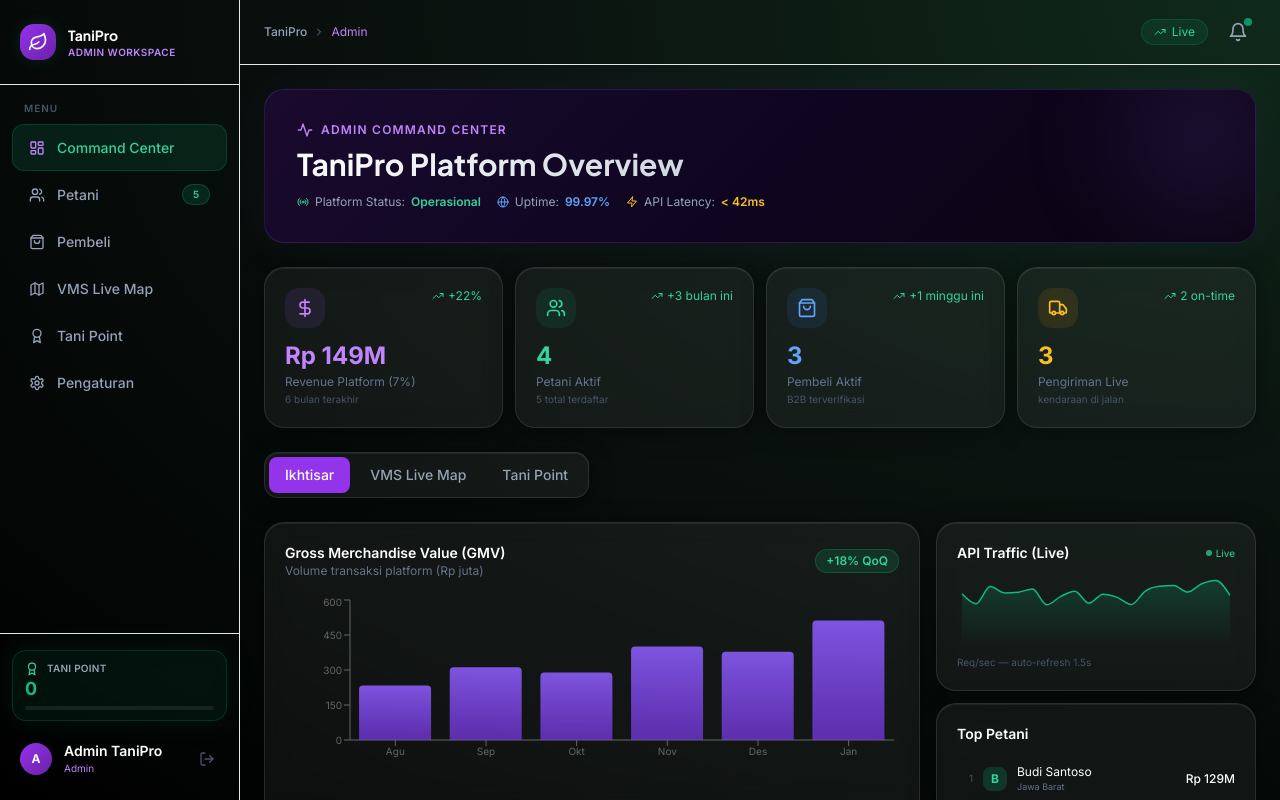
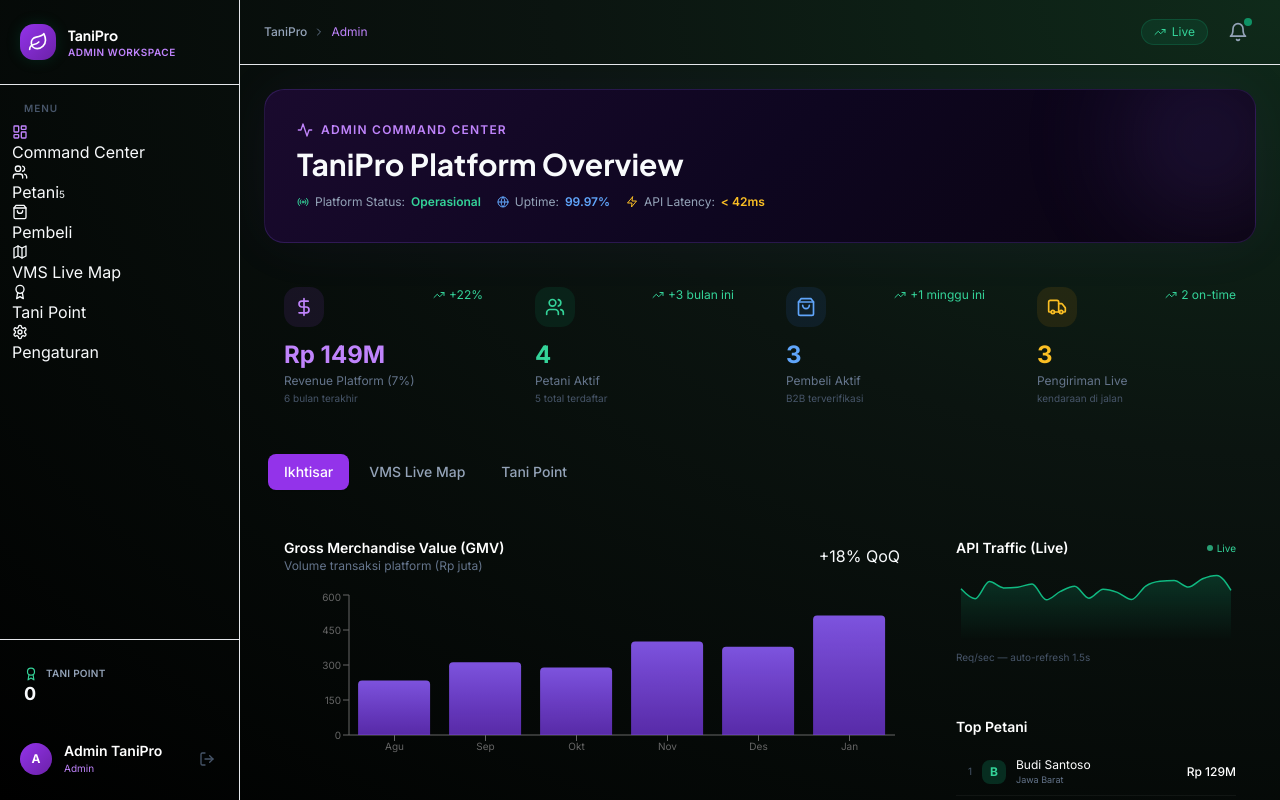
Before and after one commit to rahmandhina733-oss/tani-pro, a Next.js app: page /admin in a window 1280 px wide. Built offline with nearby package versions, Linux system fonts and the light colour scheme.

Commit message:
Force Tailwind CSS update

```diff
--- a/src/app/globals.css
+++ b/src/app/globals.css
@@ -1,423 +1,9 @@
 @tailwind base;
 @tailwind components;
 @tailwind utilities;
-@import url("https://fonts.googleapis.com/css2?family=Inter:wght@300;400;500;600;700;800;900&family=Plus+Jakarta+Sans:wght@400;500;600;700;800&display=swap");
 
-*,
-*::before,
-*::after {
-  box-sizing: border-box;
-  margin: 0;
-  padding: 0;
-}
-
-html {
-  scroll-behavior: smooth;
-  -webkit-font-smoothing: antialiased;
-}
-
-body {
-  font-family: 'Inter', 'Plus Jakarta Sans', system-ui, sans-serif;
-  background: radial-gradient(ellipse at top right, #0f2a1a 0%, #0B1410 40%, #000000 100%);
-  background-attachment: fixed;
-  color: #f8fafc;
-  min-height: 100vh;
-  overflow-x: hidden;
-}
-
-::-webkit-scrollbar {
-  width: 6px;
-  height: 6px;
-}
-
-::-webkit-scrollbar-track {
-  background: rgba(255, 255, 255, 0.02);
-}
-
-::-webkit-scrollbar-thumb {
-  background: rgba(16, 185, 129, 0.30);
-  border-radius: 3px;
-}
-
-::-webkit-scrollbar-thumb:hover {
-  background: rgba(16, 185, 129, 0.50);
-}
-
-::selection {
-  background: rgba(16, 185, 129, 0.30);
-  color: #fff;
-}
-
-@layer components {
-  .app-bg {
-    background: radial-gradient(ellipse at top right, #0f2a1a 0%, #0B1410 40%, #000000 100%);
-    min-height: 100vh;
-  }
-
-  .glass {
-    background: rgba(255, 255, 255, 0.05);
-    backdrop-filter: blur(12px);
-    -webkit-backdrop-filter: blur(12px);
-    border: 1px solid rgba(255, 255, 255, 0.10);
-    box-shadow: 0 4px 24px rgba(0, 0, 0, 0.4), inset 0 1px 0 rgba(255, 255, 255, 0.07);
-  }
-
-  .glass-hover {
-    transition: all 0.25s ease;
-  }
-
-  .glass-hover:hover {
-    background: rgba(255, 255, 255, 0.08);
-    border-color: rgba(16, 185, 129, 0.25);
-    box-shadow: 0 8px 40px rgba(0, 0, 0, 0.5), 0 0 30px rgba(16, 185, 129, 0.12);
-    transform: translateY(-1px);
-  }
-
-  .glass-emerald {
-    background: rgba(16, 185, 129, 0.08);
-    backdrop-filter: blur(12px);
-    border: 1px solid rgba(16, 185, 129, 0.20);
-    box-shadow: 0 0 30px rgba(16, 185, 129, 0.10);
-  }
-
-  .text-gradient-emerald {
-    background: linear-gradient(90deg, #10b981 0%, #34d399 50%, #6ee7b7 100%);
-    -webkit-background-clip: text;
-    -webkit-text-fill-color: transparent;
-    background-clip: text;
-  }
-
-  .text-gradient-white {
-    background: linear-gradient(135deg, #ffffff 0%, #94a3b8 100%);
-    -webkit-background-clip: text;
-    -webkit-text-fill-color: transparent;
-    background-clip: text;
-  }
-
-  .text-gradient-hero {
-    background: linear-gradient(135deg, #ffffff 0%, #d1fae5 40%, #10b981 100%);
-    -webkit-background-clip: text;
-    -webkit-text-fill-color: transparent;
-    background-clip: text;
-  }
-
-  .btn-emerald {
-    display: inline-flex;
-    align-items: center;
-    justify-content: center;
-    gap: 0.5rem;
-    background: linear-gradient(135deg, #10b981 0%, #047857 100%);
-    box-shadow: 0 0 20px rgba(16, 185, 129, 0.30);
-    color: #fff;
-    font-weight: 600;
-    border-radius: 0.75rem;
-    padding: 0.625rem 1.5rem;
-    transition: all 0.25s ease;
-    border: none;
-    cursor: pointer;
-    text-decoration: none;
-  }
-
-  .btn-emerald:hover {
-    box-shadow: 0 0 35px rgba(16, 185, 129, 0.45);
-    transform: translateY(-1px);
-  }
-
-  .btn-emerald:active {
-    transform: translateY(0);
-  }
-
-  .btn-glass {
-    display: inline-flex;
-    align-items: center;
-    justify-content: center;
-    gap: 0.5rem;
-    background: rgba(255, 255, 255, 0.06);
-    border: 1px solid rgba(255, 255, 255, 0.12);
-    color: #fff;
-    font-weight: 500;
-    border-radius: 0.75rem;
-    padding: 0.625rem 1.5rem;
-    transition: all 0.2s ease;
-    cursor: pointer;
-  }
-
-  .btn-glass:hover {
-    background: rgba(255, 255, 255, 0.10);
-    border-color: rgba(255, 255, 255, 0.20);
-  }
-
-  .tani-input {
-    width: 100%;
-    border-radius: 0.75rem;
-    padding: 0.75rem 1rem;
-    font-size: 0.875rem;
-    color: #fff;
-    background: rgba(255, 255, 255, 0.05);
-    border: 1px solid rgba(255, 255, 255, 0.10);
-    backdrop-filter: blur(8px);
-    transition: all 0.2s;
-    outline: none;
-  }
-
-  .tani-input::placeholder {
-    color: #64748b;
-  }
-
-  .tani-input:focus {
-    border-color: rgba(16, 185, 129, 0.50);
-    box-shadow: 0 0 0 2px rgba(16, 185, 129, 0.20);
-  }
-
-  .nav-item {
-    display: flex;
-    align-items: center;
-    gap: 0.75rem;
-    padding: 0.75rem 1rem;
-    border-radius: 0.75rem;
-    font-size: 0.875rem;
-    font-weight: 500;
-    color: #94a3b8;
-    transition: all 0.2s ease;
-    cursor: pointer;
-    text-decoration: none;
-    border: 1px solid transparent;
-  }
-
-  .nav-item:hover {
-    color: #fff;
-    background: rgba(255, 255, 255, 0.06);
-  }
-
-  .nav-item.active {
-    color: #34d399;
-    background: rgba(16, 185, 129, 0.12);
-    border-color: rgba(16, 185, 129, 0.20);
-  }
-
-  .badge-emerald {
-    display: inline-flex;
-    align-items: center;
-    padding: 0.125rem 0.625rem;
-    border-radius: 9999px;
-    font-size: 0.75rem;
-    font-weight: 600;
-    background: rgba(16, 185, 129, 0.15);
-    color: #34d399;
-    border: 1px solid rgba(16, 185, 129, 0.25);
-  }
-
-  .badge-amber {
-    display: inline-flex;
-    align-items: center;
-    padding: 0.125rem 0.625rem;
-    border-radius: 9999px;
-    font-size: 0.75rem;
-    font-weight: 600;
-    background: rgba(245, 158, 11, 0.15);
-    color: #fbbf24;
-    border: 1px solid rgba(245, 158, 11, 0.25);
-  }
-
-  .badge-red {
-    display: inline-flex;
-    align-items: center;
-    padding: 0.125rem 0.625rem;
-    border-radius: 9999px;
-    font-size: 0.75rem;
-    font-weight: 600;
-    background: rgba(239, 68, 68, 0.15);
-    color: #f87171;
-    border: 1px solid rgba(239, 68, 68, 0.25);
-  }
-
-  .badge-blue {
-    display: inline-flex;
-    align-items: center;
-    padding: 0.125rem 0.625rem;
-    border-radius: 9999px;
-    font-size: 0.75rem;
-    font-weight: 600;
-    background: rgba(59, 130, 246, 0.15);
-    color: #60a5fa;
-    border: 1px solid rgba(59, 130, 246, 0.25);
-  }
-
-  .progress-bar {
-    height: 4px;
-    border-radius: 2px;
-    background: rgba(255, 255, 255, 0.08);
-    overflow: hidden;
-  }
-
-  .progress-fill {
-    height: 100%;
-    border-radius: 2px;
-    background: linear-gradient(90deg, #10b981, #34d399);
-    transition: width 1s ease-out;
-  }
-
-  .stat-glow {
-    box-shadow: 0 0 25px rgba(16, 185, 129, 0.12);
-    animation: pulse-glow 3s ease-in-out infinite;
-  }
-
-  .divider {
-    border-top: 1px solid rgba(255, 255, 255, 0.08);
-  }
-
-  .chat-bubble-user {
-    background: linear-gradient(135deg, #10b981 0%, #047857 100%);
-    border-radius: 1rem 1rem 0.25rem 1rem;
-    padding: 0.75rem 1rem;
-    color: #fff;
-    max-width: 80%;
-    margin-left: auto;
-  }
-
-  .chat-bubble-ai {
-    background: rgba(255, 255, 255, 0.07);
-    border: 1px solid rgba(255, 255, 255, 0.10);
-    border-radius: 1rem 1rem 1rem 0.25rem;
-    padding: 0.75rem 1rem;
-    color: #e2e8f0;
-    max-width: 80%;
-  }
-
-  .typing-dot {
-    width: 6px;
-    height: 6px;
-    border-radius: 50%;
-    background: #10b981;
-    animation: dot-bounce 1.4s ease-in-out infinite;
-  }
-
-  .typing-dot:nth-child(2) {
-    animation-delay: 0.2s;
-  }
-
-  .typing-dot:nth-child(3) {
-    animation-delay: 0.4s;
-  }
-
-  .vms-map {
-    background: linear-gradient(135deg, #071a0f 0%, #0a2414 50%, #041008 100%);
-    border-radius: 1rem;
-    overflow: hidden;
-    position: relative;
-  }
-
-  .vehicle-active {
-    border-color: rgba(16, 185, 129, 0.40) !important;
-    box-shadow: 0 0 20px rgba(16, 185, 129, 0.15);
+@layer base {
+  body {
+    @apply bg-slate-950 text-slate-50 min-h-screen;
   }
 }
-
-@keyframes pulse-glow {
-
-  0%,
-  100% {
-    box-shadow: 0 0 20px rgba(16, 185, 129, 0.15);
-  }
-
-  50% {
-    box-shadow: 0 0 40px rgba(16, 185, 129, 0.30);
-  }
-}
-
-@keyframes dot-bounce {
-
-  0%,
-  80%,
-  100% {
-    transform: scale(0);
-    opacity: 0.3;
-  }
-
-  40% {
-    transform: scale(1.0);
-    opacity: 1;
-  }
-}
-
-@keyframes float {
-
-  0%,
-  100% {
-    transform: translateY(0px);
-  }
-
-  50% {
-    transform: translateY(-6px);
-  }
-}
-
-@keyframes fadeInUp {
-  from {
-    opacity: 0;
-    transform: translateY(16px);
-  }
-
-  to {
-    opacity: 1;
-    transform: translateY(0);
-  }
-}
-
-@keyframes fadeIn {
-  from {
-    opacity: 0;
-  }
-
-  to {
-    opacity: 1;
-  }
-}
-
-@keyframes slideInLeft {
-  from {
-    opacity: 0;
-    transform: translateX(-16px);
-  }
-
-  to {
-    opacity: 1;
-    transform: translateX(0);
-  }
-}
-
-.animate-fade-in-up {
-  animation: fadeInUp 0.5s ease-out both;
-}
-
-.animate-fade-in {
-  animation: fadeIn 0.4s ease-out both;
-}
-
-.animate-slide-left {
-  animation: slideInLeft 0.4s ease-out both;
-}
-
-.animate-float {
-  animation: float 4s ease-in-out infinite;
-}
-
-.delay-100 {
-  animation-delay: 100ms;
-}
-
-.delay-200 {
-  animation-delay: 200ms;
-}
-
-.delay-300 {
-  animation-delay: 300ms;
-}
-
-.delay-400 {
-  animation-delay: 400ms;
-}
-
-.delay-500 {
-  animation-delay: 500ms;
-}
```
